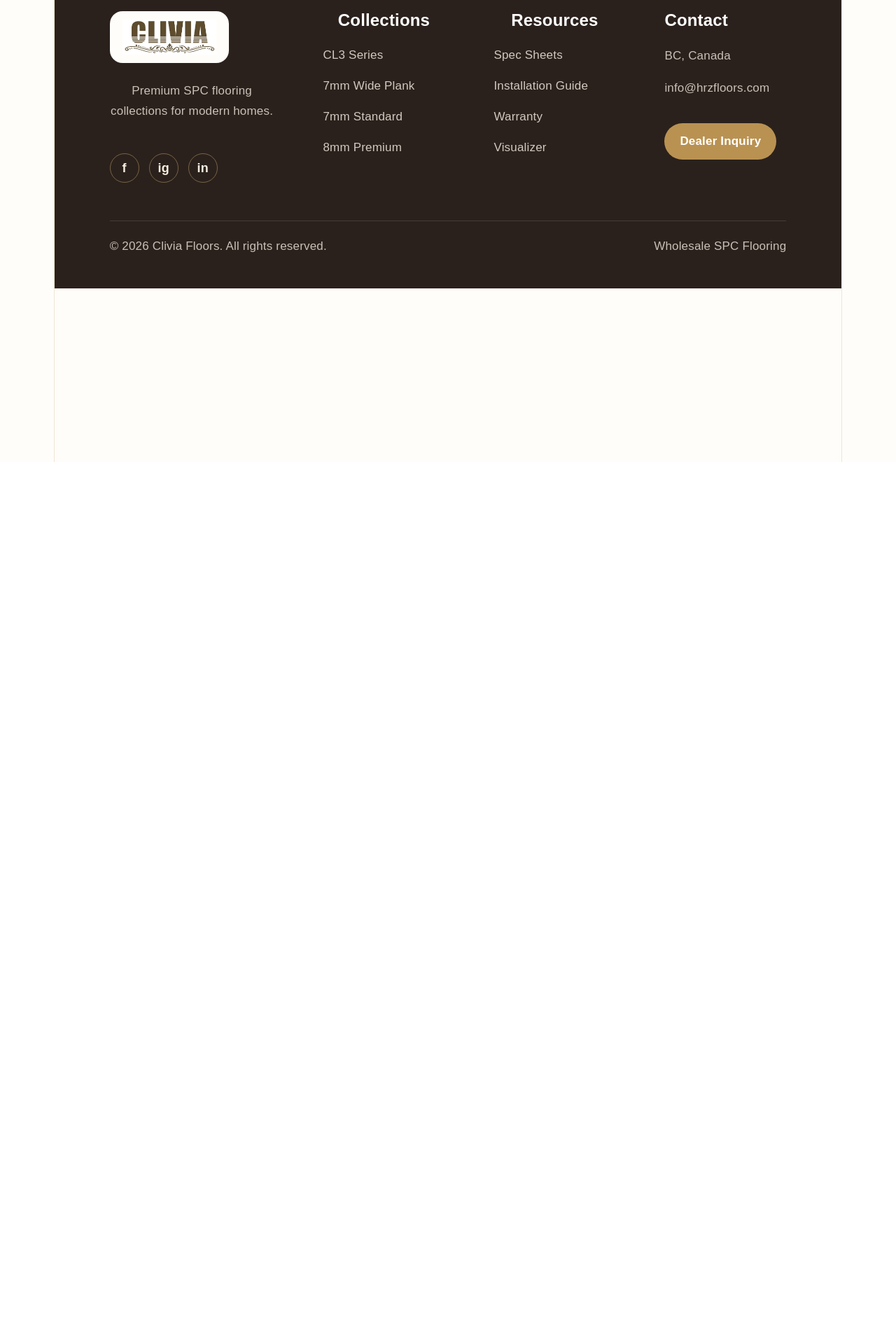
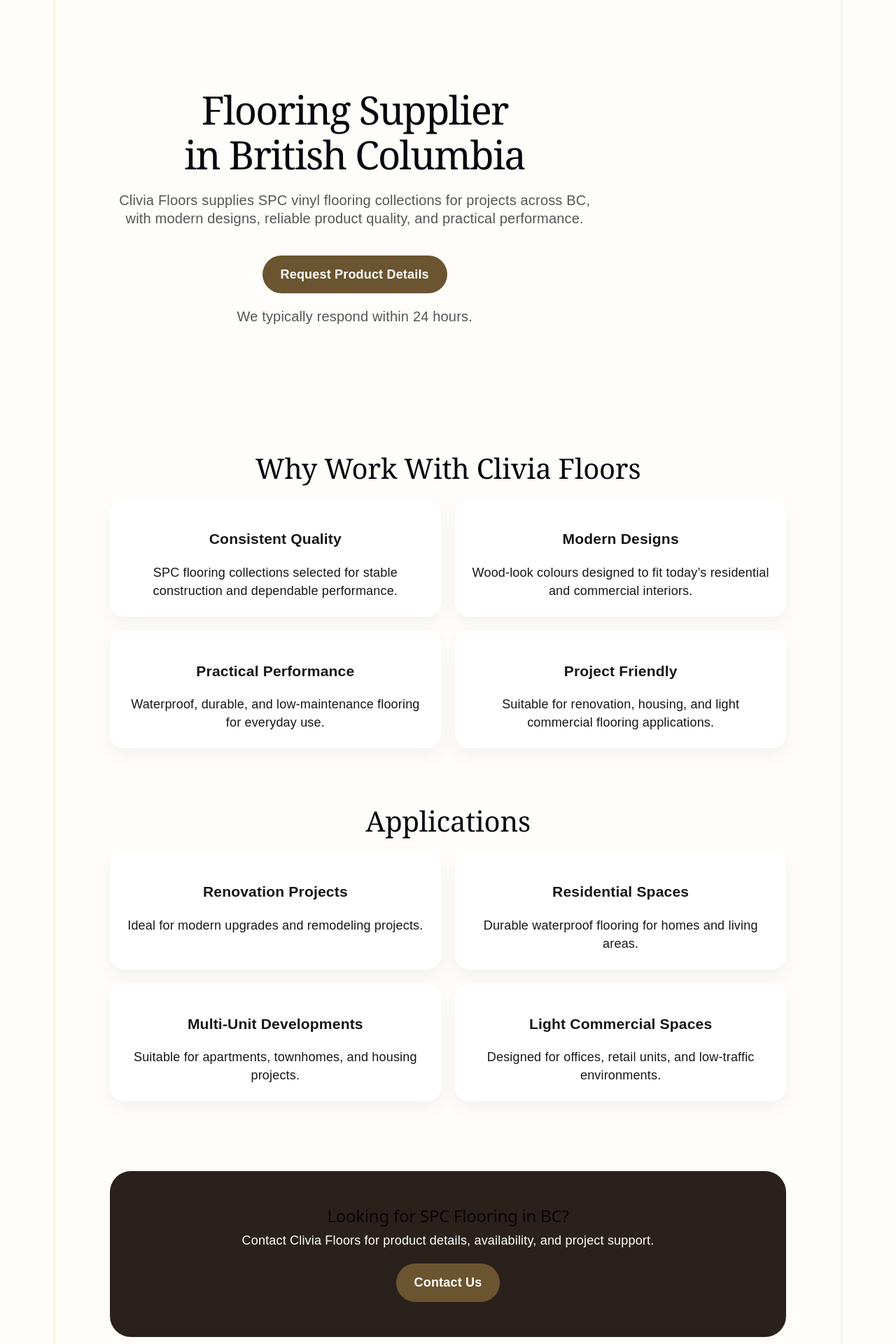
Before and after one commit to zaneyes/clivia-floors, a React (Vite) app: page /flooring-supplier-bc in a window 1280 px wide. Shown: the part 140-2060 px from the top of the page at 70% size. Before the commit the page ends 800 px from the top, so only its background shows below. Built offline with nearby package versions, Linux system fonts and the light colour scheme.

Commit message:
xml update

```diff
--- a/src/App.jsx
+++ b/src/App.jsx
@@ -3,6 +3,7 @@ import { BrowserRouter, Routes, Route, Link, useNavigate, useLocation, useParams
 import { useState, useEffect } from "react";
 import SpcLandingPage from "./SpcLandingPage";
 import VinylWholesalePage from "./VinylWholesalePage";
+import FlooringSupplierBCPage from "./FlooringSupplierBCPage";
 
 const BASE = import.meta.env.BASE_URL;
 const seriesData = [
@@ -196,6 +197,7 @@ function Site() {
         <Route path="/resources" element={<ResourcesPage />} />
         <Route path="/visualizer" element={<VisualizerPage />} />
         <Route path="/contact" element={<ContactPage />} />
+        <Route path="/flooring-supplier-bc" element={<FlooringSupplierBCPage />} />
         <Route path="/colour/:slug" element={<ColourDetailPage />} />
         <Route path="/spc-flooring-canada" element={<SpcLandingPage />} />
         <Route path="/vinyl-flooring-wholesale" element={<VinylWholesalePage />} />
--- /dev/null
+++ b/src/FlooringSupplierBCPage.jsx
@@ -0,0 +1,109 @@
+import { Link } from "react-router-dom";
+import { Helmet } from "react-helmet";
+
+export default function FlooringSupplierBCPage() {
+  return (
+    <section className="landingPage">
+      <Helmet>
+        <title>Flooring Supplier BC | Clivia Floors</title>
+        <meta
+          name="description"
+          content="Clivia Floors is a flooring supplier in British Columbia offering SPC vinyl flooring collections for residential, renovation, multi-unit, and light commercial projects."
+        />
+      </Helmet>
+
+      <div className="landingHero">
+        <h1>
+          Flooring Supplier <br /> in British Columbia
+        </h1>
+
+        <p>
+          Clivia Floors supplies SPC vinyl flooring collections for projects
+          across BC, with modern designs, reliable product quality, and practical
+          performance.
+        </p>
+
+        <Link to="/contact" className="ctaBtn">
+          Request Product Details
+        </Link>
+
+        <p className="ctaNote">We typically respond within 24 hours.</p>
+      </div>
+
+      <section className="landingSection">
+        <h2>Why Work With Clivia Floors</h2>
+
+        <div className="landingGrid">
+          <div>
+            <h3>Consistent Quality</h3>
+            <p>
+              SPC flooring collections selected for stable construction and
+              dependable performance.
+            </p>
+          </div>
+
+          <div>
+            <h3>Modern Designs</h3>
+            <p>
+              Wood-look colours designed to fit today’s residential and
+              commercial interiors.
+            </p>
+          </div>
+
+          <div>
+            <h3>Practical Performance</h3>
+            <p>
+              Waterproof, durable, and low-maintenance flooring for everyday use.
+            </p>
+          </div>
+
+          <div>
+            <h3>Project Friendly</h3>
+            <p>
+              Suitable for renovation, housing, and light commercial flooring
+              applications.
+            </p>
+          </div>
+        </div>
+      </section>
+
+      <section className="landingSection">
+        <h2>Applications</h2>
+
+        <div className="landingGrid">
+          <div>
+            <h3>Renovation Projects</h3>
+            <p>Ideal for modern upgrades and remodeling projects.</p>
+          </div>
+
+          <div>
+            <h3>Residential Spaces</h3>
+            <p>Durable waterproof flooring for homes and living areas.</p>
+          </div>
+
+          <div>
+            <h3>Multi-Unit Developments</h3>
+            <p>Suitable for apartments, townhomes, and housing projects.</p>
+          </div>
+
+          <div>
+            <h3>Light Commercial Spaces</h3>
+            <p>Designed for offices, retail units, and low-traffic environments.</p>
+          </div>
+        </div>
+      </section>
+
+      <section className="landingCTA">
+        <h2>Looking for SPC Flooring in BC?</h2>
+        <p>
+          Contact Clivia Floors for product details, availability, and project
+          support.
+        </p>
+
+        <Link to="/contact" className="ctaBtn">
+          Contact Us
+        </Link>
+      </section>
+    </section>
+  );
+}
```
Also changed, not shown: 1 other file (tests, documents, lock files or other folders).
